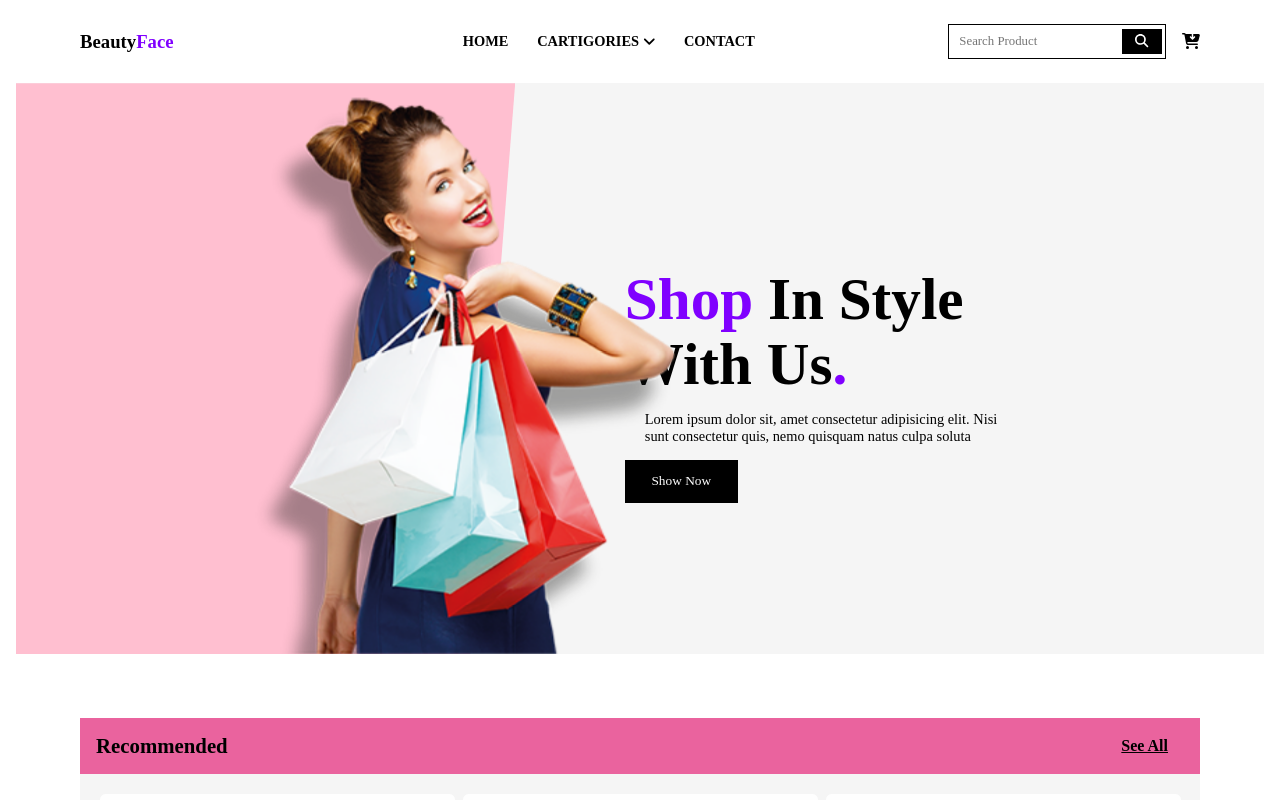
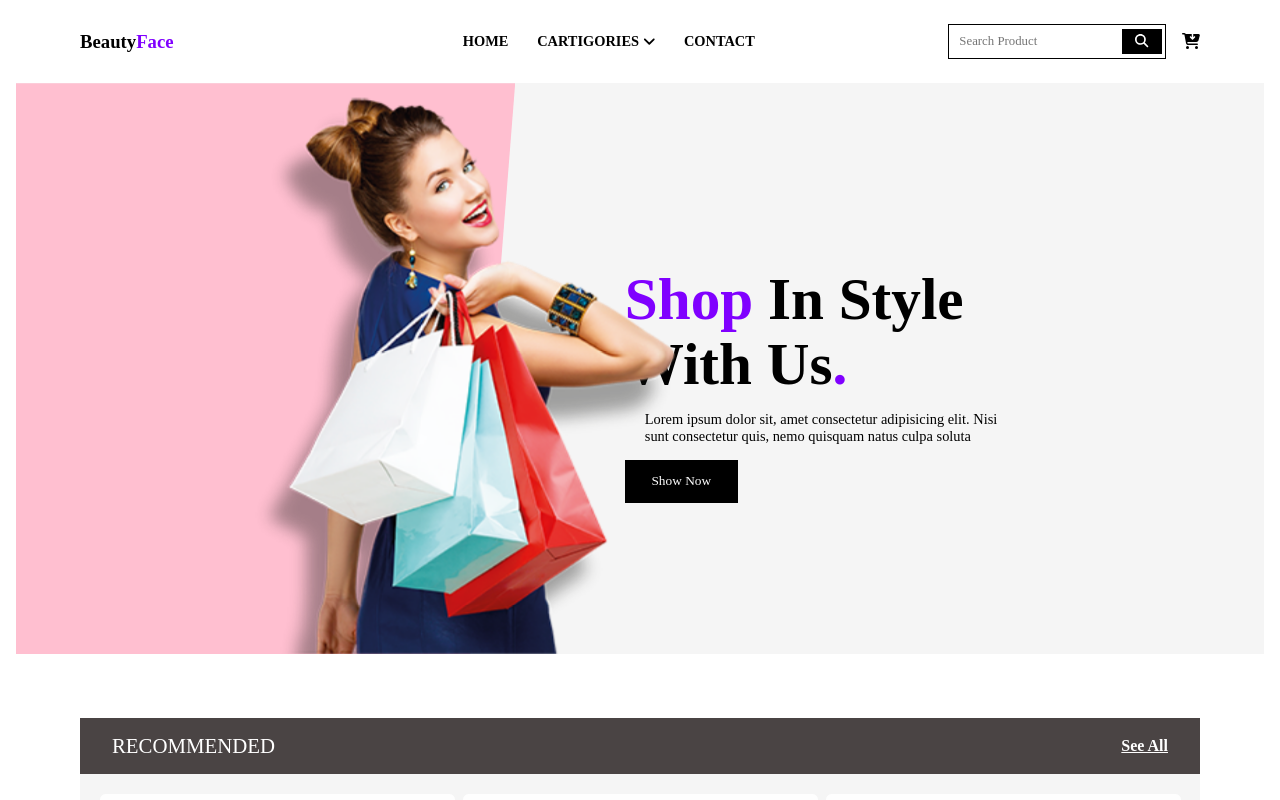
Before and after one commit to slick-codes/BeautyFace, a React (Create React App) app: page / in a window 1280 px wide. Shown: the top 800 px of the page. Built offline with nearby package versions, Linux system fonts and the light colour scheme.

Commit message:
refactor css code and files

```diff
--- a/src/App.jsx
+++ b/src/App.jsx
@@ -7,9 +7,12 @@ import products from "./api/products";
 import Navigation from "./components/Navigation";
 import Header from "./components/Header";
 import Products from "./components/Products";
+import Catigories from './components/Catigories'
+
 
 import "./App.css";
 import "./styles/css/main.css";
+import './styles/css/config.css'
 
 const App = function () {
   return (
@@ -22,6 +25,7 @@ const App = function () {
       <Navigation />
       <Header />
       <main>
+        <Catigories />
         <Products />
       </main>
     </ProductData.Provider>
--- /dev/null
+++ b/src/components/Catigories.jsx
@@ -0,0 +1,15 @@
+
+
+import './../styles/css/catigories.css'
+
+function Catigories(){
+
+
+    return (
+        <div className="catigories__container">
+
+        </div>
+    );
+}
+
+export default Catigories
--- a/src/components/Header.jsx
+++ b/src/components/Header.jsx
@@ -1,7 +1,7 @@
 import { Component } from "react";
 
 // CSS | Image
-import "./../styles/css/Header.css";
+import "./../styles/css/header.css";
 import showcase from "./../images/showcase_4.png";
 import shopingBag from "./../images/shoping_bag.png";
 
--- a/src/components/Navigation.jsx
+++ b/src/components/Navigation.jsx
@@ -11,7 +11,7 @@ import {
 import Nav from './Nav';
 
 // CSS Importation
-import "../styles/css/Navigation.css";
+import "../styles/css/navigation.css";
 import React from "react";
 
 const Navigation = function(){
--- /dev/null
+++ b/src/styles/css/config.css
@@ -0,0 +1,35 @@
+* {
+  margin: 0;
+  padding: 0;
+  box-sizing: border-box;
+  font-family: poppins;
+}
+body{
+  /* background:#f9f9f9; */
+}
+
+:root{
+  --cta-color: #8000ff;
+  --contrast-color: yellow;
+  --redish: rgb(188, 8, 8);
+  --radius: .3em;
+  --grayish: whitesmoke;
+}
+
+#activeLink a{
+  color:var(--cta-color);
+}
+
+.desktop{
+  display: none;
+}
+
+@media (min-width: 900px){
+
+  .mobile{
+    display:none;
+  }
+  .desktop{
+    display: initial;
+  }
+}
--- a/src/styles/css/main.css
+++ b/src/styles/css/main.css
@@ -1,7 +1,6 @@
-
-
 main{
     display:flex;
+    flex-flow:column;
     justify-content:center;
     align-items:center;
     padding:4em 0;
--- a/src/styles/css/products.css
+++ b/src/styles/css/products.css
@@ -11,23 +11,27 @@
 
 .group__nav{
     display:flex;
-    padding:1em 1em;
+    padding:1em 2em;
     justify-content:space-between;
     align-items:center;
-    background:#ea639e;
+    background:#4a4444;
 }
 .group__nav .title{
     font-size:1.3rem;
-    font-weight: bolder;
-    text-transform:capitalize;
+    text-transform:uppercase;
     font-family: poppins;
+    color:white;
+    font-weight:normal;
 }
 .group__nav button{
+    color:white;
+    padding:0;
+    font-family:poppins;
+    font-size:1rem;
     font-size:1rem;
     border:none;
     background:transparent;
     text-decoration:underline;
-    padding:0 1em;
     font-weight:bolder;
 }
 
```
Also changed, not shown: src/styles/css/catigories.css (added), src/styles/scss/catigories.scss (added).
